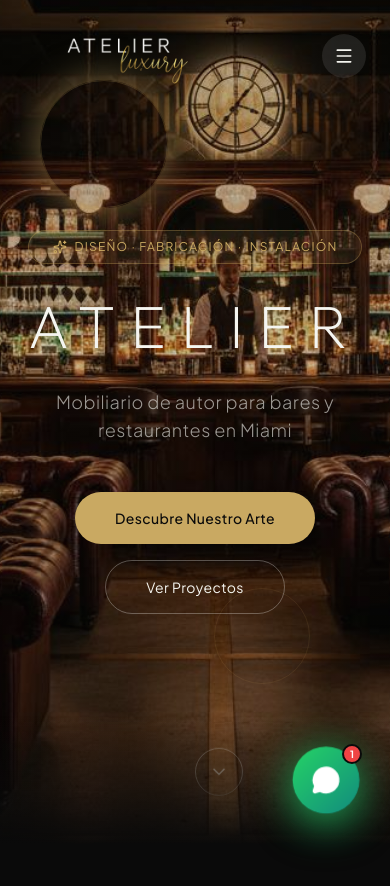
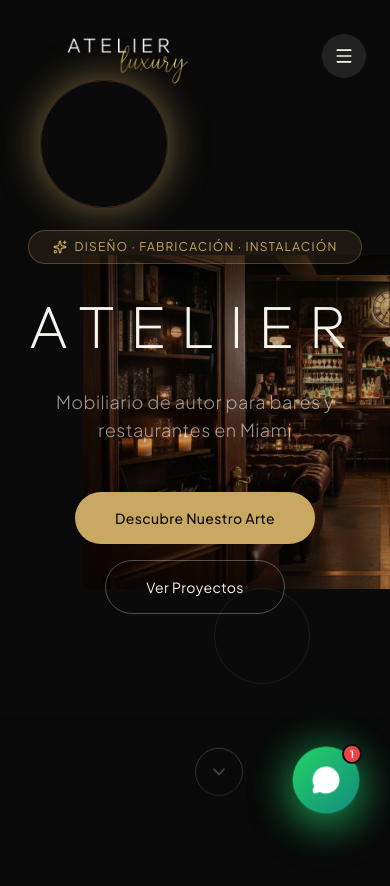
Before and after one commit to royandi200/Atelier, a React (Vite) app: page / in a window 390 px wide. Shown: the top 886 px of the page. Built offline with nearby package versions, Linux system fonts and the light colour scheme; a web font is replaced by a local one.

Commit message:
feat: update Hero section with mobile horizontal video effect
Remove beach-club.jpg and add smooth left-to-right panning animation on mobile.

Co-authored-by: Andy <76755871+royandi200@users.noreply.github.com>

```diff
--- a/src/sections/Hero.tsx
+++ b/src/sections/Hero.tsx
@@ -16,7 +16,6 @@ const projectImages = [
   '/images/speakeasy.jpg',
   '/images/rooftop-nightclub.jpg',
   '/images/cocktail-lounge.jpg',
-  '/images/beach-club.jpg',
   '/images/rooftop-bar.jpg',
   '/images/sushi-restaurant.jpg',
   '/images/wine-bar.jpg',
@@ -29,7 +28,19 @@ const Hero = ({ t }: HeroProps) => {
   const ctaRef = useRef<HTMLDivElement>(null);
   const overlayRef = useRef<HTMLDivElement>(null);
   const imageRef = useRef<HTMLImageElement>(null);
+  const imageContainerRef = useRef<HTMLDivElement>(null);
   const [currentImageIndex, setCurrentImageIndex] = useState(0);
+  const [isMobile, setIsMobile] = useState(false);
+
+  useEffect(() => {
+    const checkMobile = () => {
+      setIsMobile(window.innerWidth < 768);
+    };
+
+    checkMobile();
+    window.addEventListener('resize', checkMobile);
+    return () => window.removeEventListener('resize', checkMobile);
+  }, []);
 
   useEffect(() => {
     const ctx = gsap.context(() => {
@@ -97,6 +108,21 @@ const Hero = ({ t }: HeroProps) => {
     });
   }, [currentImageIndex]);
 
+  // Mobile horizontal pan animation
+  useEffect(() => {
+    if (!isMobile || !imageContainerRef.current) return;
+
+    const tl = gsap.timeline({ repeat: -1 });
+
+    tl.fromTo(
+      imageContainerRef.current,
+      { backgroundPositionX: '0%' },
+      { backgroundPositionX: '-50%', duration: 8, ease: 'none' }
+    );
+
+    return () => tl.kill();
+  }, [isMobile]);
+
   const scrollToAbout = () => {
     const aboutSection = document.querySelector('#about');
     if (aboutSection) {
@@ -110,7 +136,17 @@ const Hero = ({ t }: HeroProps) => {
       className="relative h-screen w-full overflow-hidden flex items-center justify-center"
     >
       {/* Background Image Carousel */}
-      <div className="hero-bg absolute inset-0 w-full h-full overflow-hidden">
+      <div
+        ref={imageContainerRef}
+        className="hero-bg absolute inset-0 w-full h-full overflow-hidden md:overflow-visible"
+        style={isMobile ? {
+          backgroundImage: `url(${projectImages[currentImageIndex]})`,
+          backgroundSize: '150%',
+          backgroundPosition: '0% center',
+          backgroundRepeat: 'no-repeat',
+        } : {}}
+      >
+        {!isMobile && (
           <img
             ref={imageRef}
             key={`hero-image-${currentImageIndex}`}
@@ -118,6 +154,7 @@ const Hero = ({ t }: HeroProps) => {
             alt="Luxury Project"
             className="w-full h-full object-cover scale-110 opacity-0"
           />
+        )}
       </div>
 
       {/* Dark Overlay */}
```
Lines whose indentation alone changed are shown as unchanged.
